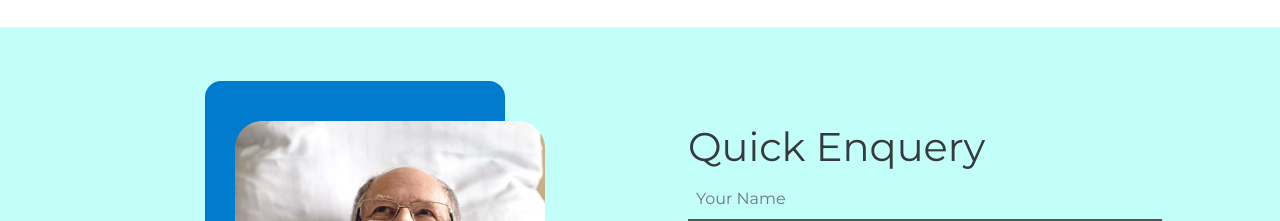
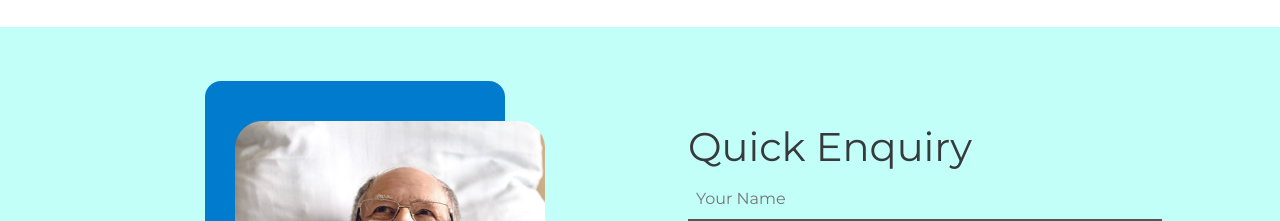
Before and after one commit to QINCORELABS/wellness, a React (Vite) app: page / in a window 1280 px wide. Shown: the part 2540-2761 px from the top of the page. Built offline with nearby package versions, Linux system fonts and the light colour scheme.

Commit message:
wellness 0

```diff
--- a/src/components/Query.jsx
+++ b/src/components/Query.jsx
@@ -57,7 +57,7 @@ const handleSubmit=async()=>{
 
               <div className="col-lg-6 d-flex align-items-center justify-content-center p-5">
                   <div>
-                      <h1 className='mb-2'>Quick Enquery</h1>
+                      <h1 className='mb-2'>Quick Enquiry</h1>
                       <input value={formData.name} onChange={(e)=>setFromData({...formData,name:e.target.value})} type="text" className='p-2 w-100 border-black border-2 border-top-0 border-end-0 border-start-0 mb-2 bg-transparent' placeholder='Your Name' />
                       <input value={formData.email} onChange={(e)=>setFromData({...formData,email:e.target.value})} type="email" className='p-2 w-100 border-black border-2 border-top-0 border-end-0 border-start-0 mb-2 bg-transparent' placeholder='Email Address' />
                       <input value={formData.subject} onChange={(e)=>setFromData({...formData,subject:e.target.value})} type="text" className='p-2 w-100 border-black border-2 border-top-0 border-end-0 border-start-0 mb-3 bg-transparent' placeholder='subject' />
```
